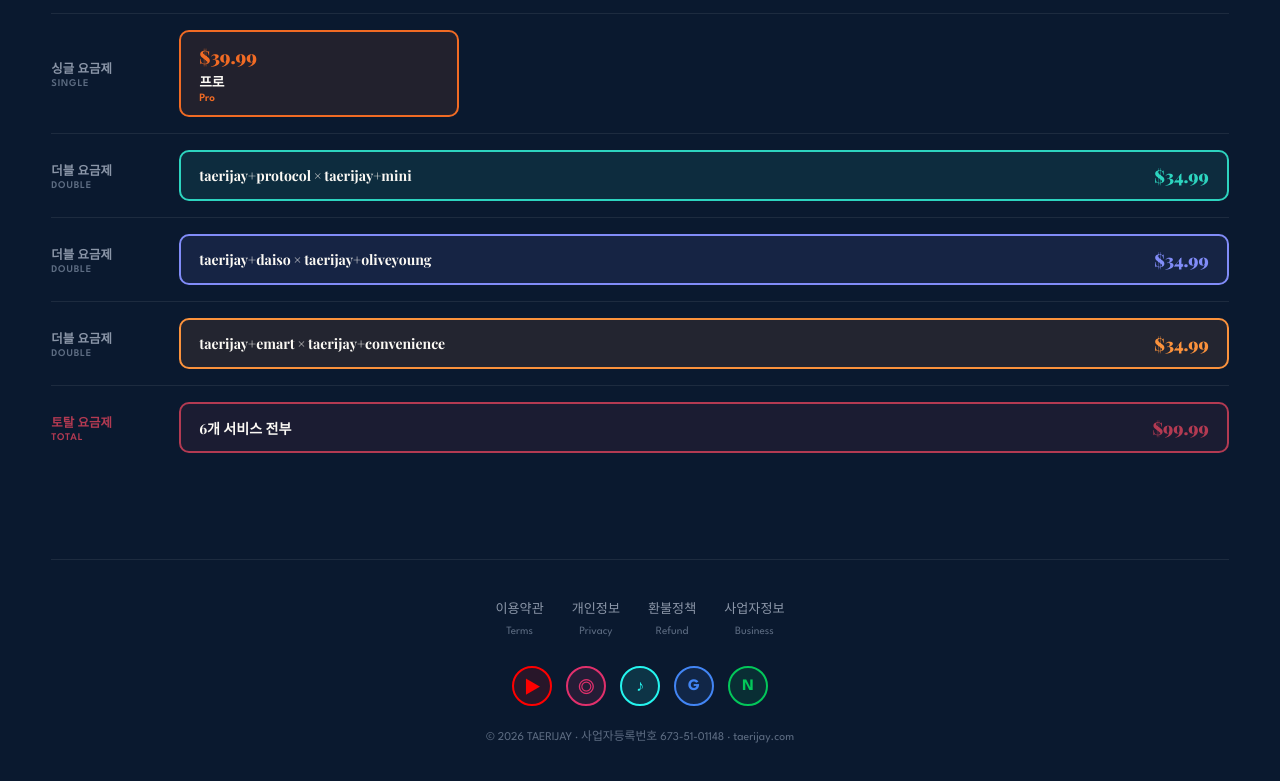
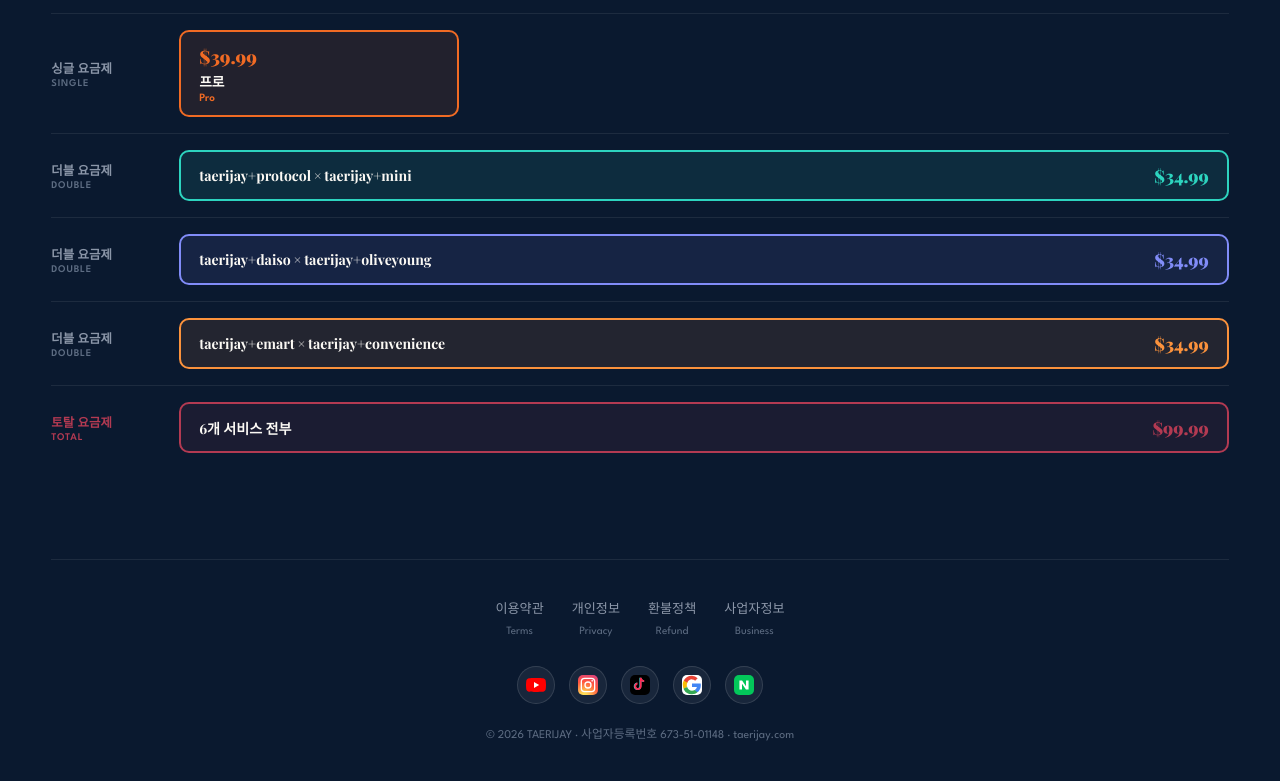
Before and after one commit to official-taerijay/official-taerijay-taerijay, an Astro site: page / in a window 1280 px wide. Shown: the part 1378-2159 px from the top of the page. Built offline with nearby package versions, Linux system fonts and the light colour scheme; Astro itself is replaced by a stand-in of ours; a web font is replaced by a local one.

Commit message:
feat: SNS 아이콘 실제 브랜드 로고 SVG로 교체, Google 추가

```diff
--- a/src/layouts/Layout.astro
+++ b/src/layouts/Layout.astro
@@ -15,11 +15,11 @@ const channels = {
 };
 
 const socialLinks = [
-  { name: 'YouTube',    icon: '▶', color: '#FF0000' },
-  { name: 'Instagram',  icon: '◎', color: '#E1306C' },
-  { name: 'TikTok',     icon: '♪', color: '#25F4EE' },
-  { name: 'Google Blog', icon: 'G', color: '#4285F4' },
-  { name: 'Naver Blog',  icon: 'N', color: '#03C75A' },
+  { name: 'YouTube', href: '#', color: '#FF0000', bg: '#FFFFFF' },
+  { name: 'Instagram', href: '#', color: '#E1306C', bg: 'gradient' },
+  { name: 'TikTok', href: '#', color: '#000000', bg: '#000000' },
+  { name: 'Google', href: '#', color: '#4285F4', bg: '#FFFFFF' },
+  { name: 'Naver', href: '#', color: '#03C75A', bg: '#03C75A' },
 ];
 
 const languages = [
@@ -139,9 +139,38 @@ const languages = [
       <a href="#"><span class="footer-kr">사업자정보</span><br/><span class="footer-en" data-i18n="en">Business</span></a>
     </div>
     <div class="footer-social">
-      {socialLinks.map((s) => (
-        <a href="#" class="social-icon" style={`--sc:${s.color}`} title={s.name} aria-label={s.name}>{s.icon}</a>
-      ))}
+      <a href="#" class="social-icon social-yt" title="YouTube" aria-label="YouTube">
+        <svg viewBox="0 0 24 24" width="20" height="20"><path fill="#FF0000" d="M23.5 6.2a3 3 0 0 0-2.1-2.1C19.5 3.6 12 3.6 12 3.6s-7.5 0-9.4.5A3 3 0 0 0 .5 6.2 31 31 0 0 0 0 12a31 31 0 0 0 .5 5.8 3 3 0 0 0 2.1 2.1c1.9.5 9.4.5 9.4.5s7.5 0 9.4-.5a3 3 0 0 0 2.1-2.1A31 31 0 0 0 24 12a31 31 0 0 0-.5-5.8Z"/><path fill="#fff" d="M9.6 15.6 15.8 12 9.6 8.4v7.2Z"/></svg>
+      </a>
+      <a href="#" class="social-icon social-ig" title="Instagram" aria-label="Instagram">
+        <svg viewBox="0 0 24 24" width="20" height="20">
+          <defs>
+            <radialGradient id="igGrad" cx="30%" cy="107%" r="150%">
+              <stop offset="0%" stop-color="#FFDD55"/>
+              <stop offset="10%" stop-color="#FFDD55"/>
+              <stop offset="50%" stop-color="#FF543E"/>
+              <stop offset="100%" stop-color="#C837AB"/>
+            </radialGradient>
+          </defs>
+          <rect width="24" height="24" rx="6" fill="url(#igGrad)"/>
+          <rect x="4" y="4" width="16" height="16" rx="4" fill="none" stroke="#fff" stroke-width="1.6"/>
+          <circle cx="12" cy="12" r="3.6" fill="none" stroke="#fff" stroke-width="1.6"/>
+          <circle cx="17" cy="7" r="1" fill="#fff"/>
+        </svg>
+      </a>
+      <a href="#" class="social-icon social-tt" title="TikTok" aria-label="TikTok">
+        <svg viewBox="0 0 24 24" width="20" height="20">
+          <rect width="24" height="24" rx="6" fill="#000"/>
+          <path fill="#25F4EE" d="M14.5 3.2c.4 1.6 1.5 2.7 3.1 3v2.3c-1.2 0-2.3-.4-3.1-1v6.1c0 2.5-2 4.5-4.5 4.5S5.5 16.1 5.5 13.6c0-2.3 1.7-4.2 4-4.5v2.4c-.9.2-1.6 1.1-1.6 2.1 0 1.2 1 2.2 2.2 2.2s2.2-1 2.2-2.2V3.2h2.2Z" transform="translate(-1,0)"/>
+          <path fill="#FE2C55" d="M14 3.2c.4 1.6 1.5 2.7 3.1 3v2.3c-1.2 0-2.3-.4-3.1-1v6.1c0 2.5-2 4.5-4.5 4.5S5 16.1 5 13.6c0-2.3 1.7-4.2 4-4.5v2.4c-.9.2-1.6 1.1-1.6 2.1 0 1.2 1 2.2 2.2 2.2s2.2-1 2.2-2.2V3.2H14Z"/>
+        </svg>
+      </a>
+      <a href="#" class="social-icon social-google" title="Google" aria-label="Google">
+        <svg viewBox="0 0 24 24" width="20" height="20"><rect width="24" height="24" rx="6" fill="#fff"/><path fill="#4285F4" d="M22.6 12.3c0-.8-.1-1.5-.2-2.2H12v4.2h5.9a5 5 0 0 1-2.2 3.3v2.7h3.5c2.1-1.9 3.4-4.7 3.4-8Z"/><path fill="#34A853" d="M12 23c2.7 0 5-.9 6.6-2.4l-3.5-2.7c-.9.6-2 1-3.1 1-2.6 0-4.8-1.7-5.6-4.1H2.1v2.6A11 11 0 0 0 12 23Z"/><path fill="#FBBC05" d="M6.4 14.8a6.6 6.6 0 0 1 0-5.6V6.6H2.1a11 11 0 0 0 0 9.8l4.3-2.6Z"/><path fill="#EA4335" d="M12 5.4c1.5 0 2.8.5 3.8 1.5l3-3A11 11 0 0 0 12 1a11 11 0 0 0-9.9 5.6l4.3 2.6c.8-2.4 3-4.2 5.6-4.2Z"/></svg>
+      </a>
+      <a href="#" class="social-icon social-naver" title="Naver" aria-label="Naver">
+        <svg viewBox="0 0 24 24" width="20" height="20"><rect width="24" height="24" rx="6" fill="#03C75A"/><path fill="#fff" d="M14.4 13.6 9.7 6.5H6.5v11h3.1v-7.1l4.7 7.1h3.2v-11h-3.1v7.1Z"/></svg>
+      </a>
     </div>
     <p class="footer-copy">© 2026 TAERIJAY · 사업자등록번호 673-51-01148 · taerijay.com</p>
   </footer>
@@ -239,14 +268,15 @@ const languages = [
     .footer-en{font-size:.7rem;color:var(--dim)}
     .footer-social{display:flex;gap:14px;justify-content:center;margin-bottom:20px}
     .social-icon{
-      width:40px;height:40px;border-radius:50%;
-      border:2px solid var(--sc);color:var(--sc);
+      width:38px;height:38px;border-radius:50%;
       display:flex;align-items:center;justify-content:center;
-      text-decoration:none;font-size:1rem;font-weight:700;
-      transition:background .2s,transform .15s;
-      background:color-mix(in srgb, var(--sc) 12%, transparent);
+      text-decoration:none;overflow:hidden;
+      transition:transform .15s,box-shadow .2s;
+      background:rgba(255,255,255,.06);
+      border:1px solid rgba(255,255,255,.12);
     }
-    .social-icon:hover{background:color-mix(in srgb, var(--sc) 24%, transparent);transform:translateY(-2px)}
+    .social-icon svg{width:20px;height:20px;display:block}
+    .social-icon:hover{transform:translateY(-2px);box-shadow:0 6px 16px rgba(0,0,0,.35)}
     .footer-copy{font-size:.74rem;color:var(--dim)}
 
     @media (max-width: 560px){
```
